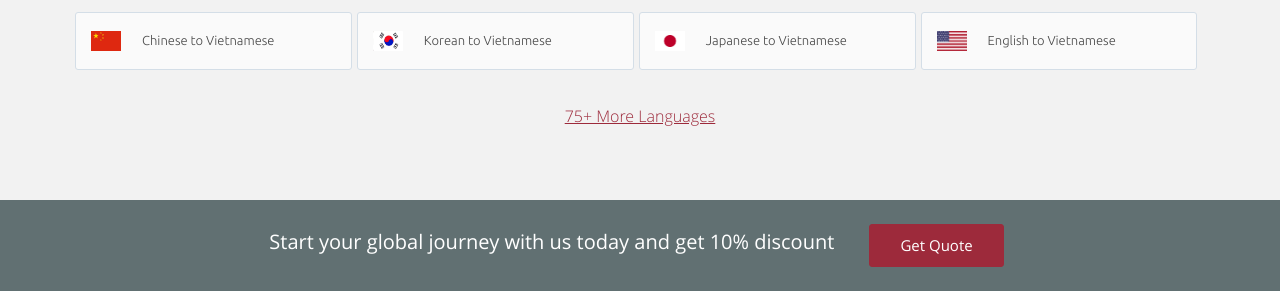
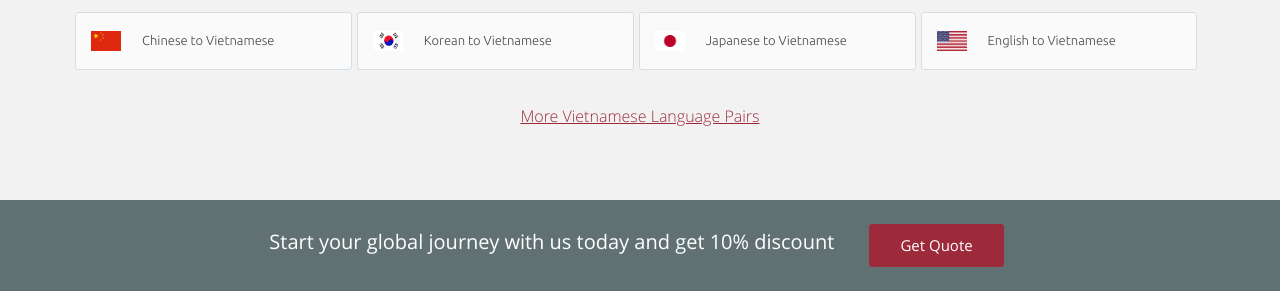
Before and after one commit to jndctranslation/landing_page, a Jekyll site: the page built from pages/blockchain_crypto.md, in a window 1280 px wide and 900 px high, scrolled down 1529 px. Shown: the part 155-455 px from the top of the window. Built offline with Jekyll 4.4.1, drawn with Linux system fonts in a browser that asks for light colours.

Commit message:
Update Website  Common Information “kick_start”

```diff
--- a/_data/pages/kick_start.yml
+++ b/_data/pages/kick_start.yml
@@ -2,7 +2,7 @@ block_0:
   background_image: ''
   button:
     link: '#'
-    title: 75+ More Languages
+    title: More Vietnamese Language Pairs
   color_overlay: 'rgba(50, 50, 50, 0)'
   items:
     - icon: /assets/images/upload/51vqmvwgzml._sl1500_.jpg
```
